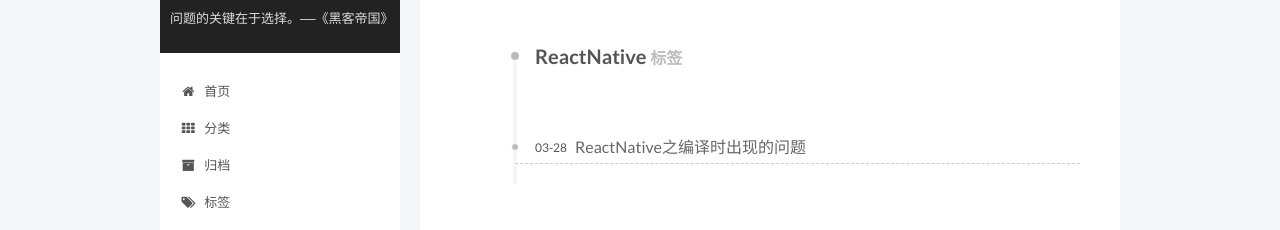
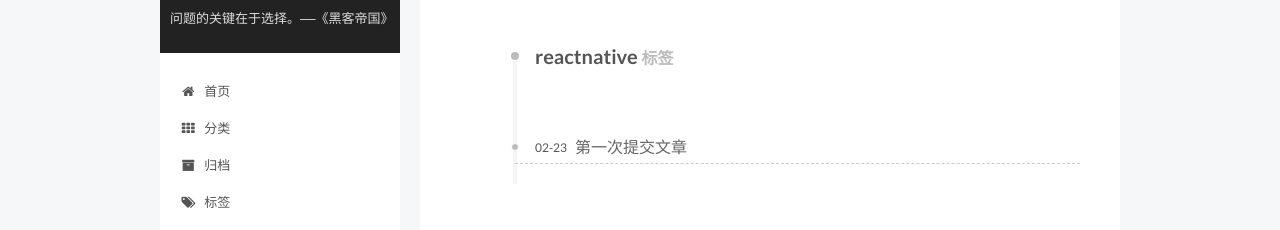
Before and after one commit to liubobuzhidao/liubobuzhidao.github.io, a plain HTML site: page tags/ReactNative/index.html in a window 1280 px wide. Shown: the part 62-292 px from the top of the page. Drawn offline with Linux system fonts and the light colour scheme; some packages are replaced by stand-ins of ours; a script that the page names is missing.

Commit message:
Site updated: 2018-04-13 00:40:21

```diff
--- a/css/main.css
+++ b/css/main.css
@@ -1688,7 +1688,7 @@
   width: 4px;
   height: 4px;
   border-radius: 50%;
-  background: #1affd6;
+  background: #ffafff;
 }
 .links-of-blogroll {
   font-size: 13px;
--- a/tags/ReactNative/index.html
+++ b/tags/ReactNative/index.html
@@ -90,7 +90,7 @@
 <meta name="description" content="1.01的365次方等于37.7834343289。">
 <meta property="og:type" content="website">
 <meta property="og:title" content="liubobuzhidao">
-<meta property="og:url" content="http://www.studentliubo.cn/tags/ReactNative/index.html">
+<meta property="og:url" content="http://www.studentliubo.cn/tags/reactnative/index.html">
 <meta property="og:site_name" content="liubobuzhidao">
 <meta property="og:description" content="1.01的365次方等于37.7834343289。">
 <meta name="twitter:card" content="summary">
@@ -123,13 +123,13 @@
 
 
 
-  <link rel="canonical" href="http://www.studentliubo.cn/tags/ReactNative/"/>
+  <link rel="canonical" href="http://www.studentliubo.cn/tags/reactnative/"/>
 
 
 
 
 
-  <title> 标签: ReactNative | liubobuzhidao </title>
+  <title> 标签: reactnative | liubobuzhidao </title>
 </head>
 
 <body itemscope itemtype="http://schema.org/WebPage" lang="zh-Hans">
@@ -293,7 +293,7 @@
   <div id="posts" class="posts-collapse">
     <div class="collection-title">
       <h2 >
-        ReactNative
+        reactnative
         <small>标签</small>
       </h2>
     </div>
@@ -306,9 +306,9 @@
 
       <h1 class="post-title">
 
-            <a class="post-title-link" href="/2017/03/28/ReactNative之编译时出现的问题/" itemprop="url">
+            <a class="post-title-link" href="/2017/02/23/ReactNative之修改Button样式/" itemprop="url">
 
-                <span itemprop="name">ReactNative之编译时出现的问题</span>
+                <span itemprop="name">第一次提交文章</span>
 
             </a>
 
@@ -316,9 +316,9 @@
 
       <div class="post-meta">
         <time class="post-time" itemprop="dateCreated"
-              datetime="2017-03-28T17:44:33+08:00"
-              content="2017-03-28" >
-          03-28
+              datetime="2017-02-23T17:59:14+08:00"
+              content="2017-02-23" >
+          02-23
         </time>
       </div>
 
```
